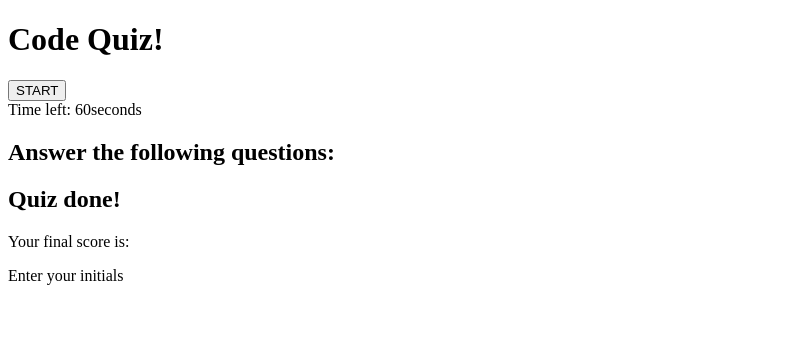
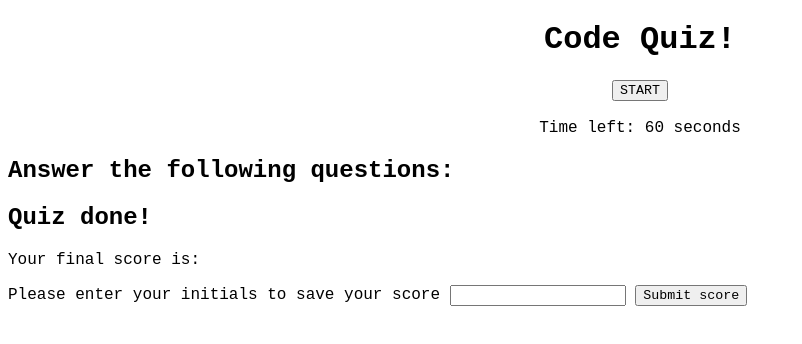
Before and after one commit to m13corona/tim3d-chall3ng3-tw0, a plain HTML site: page index.html in a window 1280 px wide. Shown: the whole page, without its empty margins (0-802 px from the left). Drawn offline with Linux system fonts and the light colour scheme.

Commit message:
edited html and styles

```diff
--- a/index.html
+++ b/index.html
@@ -10,12 +10,19 @@
 <body>
     <div id="quiz-holder">
         <div id="start">
-            <h1>Code Quiz!</h1>
-            <button id="start-quiz-bttn">START</button>
+            <h1 class="header">Code Quiz!</h1>
+
+            <div class="start">
+                <button id="start-quiz-bttn">START</button>
+            </div>
+
         </div>
 
+<br>
+
+
         <div id="question-view" class="hide">
-            <div id="timer"> Time left: <span id="time">60</span>seconds</div>
+            <div class="start" id="timer"> Time left: <span id="time">60 </span>seconds</div>
             <div id="question-section">
 
         <h2 id="questions">Answer the following questions:</h2>
@@ -29,17 +36,14 @@
         <h2>Quiz done!</h2>
         <p>Your final score is: <span id="score"></span></p>
         <form id="score-form">
-            <label for="initials">Enter your initials</label>
+            <label for="initials">Please enter your initials to save your score </label>
+            <input type="text" id="initials" name="initials">
+            <button type="submit">Submit score</button>
         </form>
+    </div>
+</div>
 
+<script src="index.js"></script>
+</body>
 
-    </div>
-
-    </div>
-
-
-
-
-
-
-</body>
+</html>
--- a/style.css
+++ b/style.css
@@ -0,0 +1,11 @@
+* {
+    font-family: Monaco sans-serif, Courier New;
+}
+
+.start {
+    text-align: center;
+}
+
+h1 {
+    text-align: center;
+}
```
Also changed, not shown: index.js (deleted), script.js (added).
